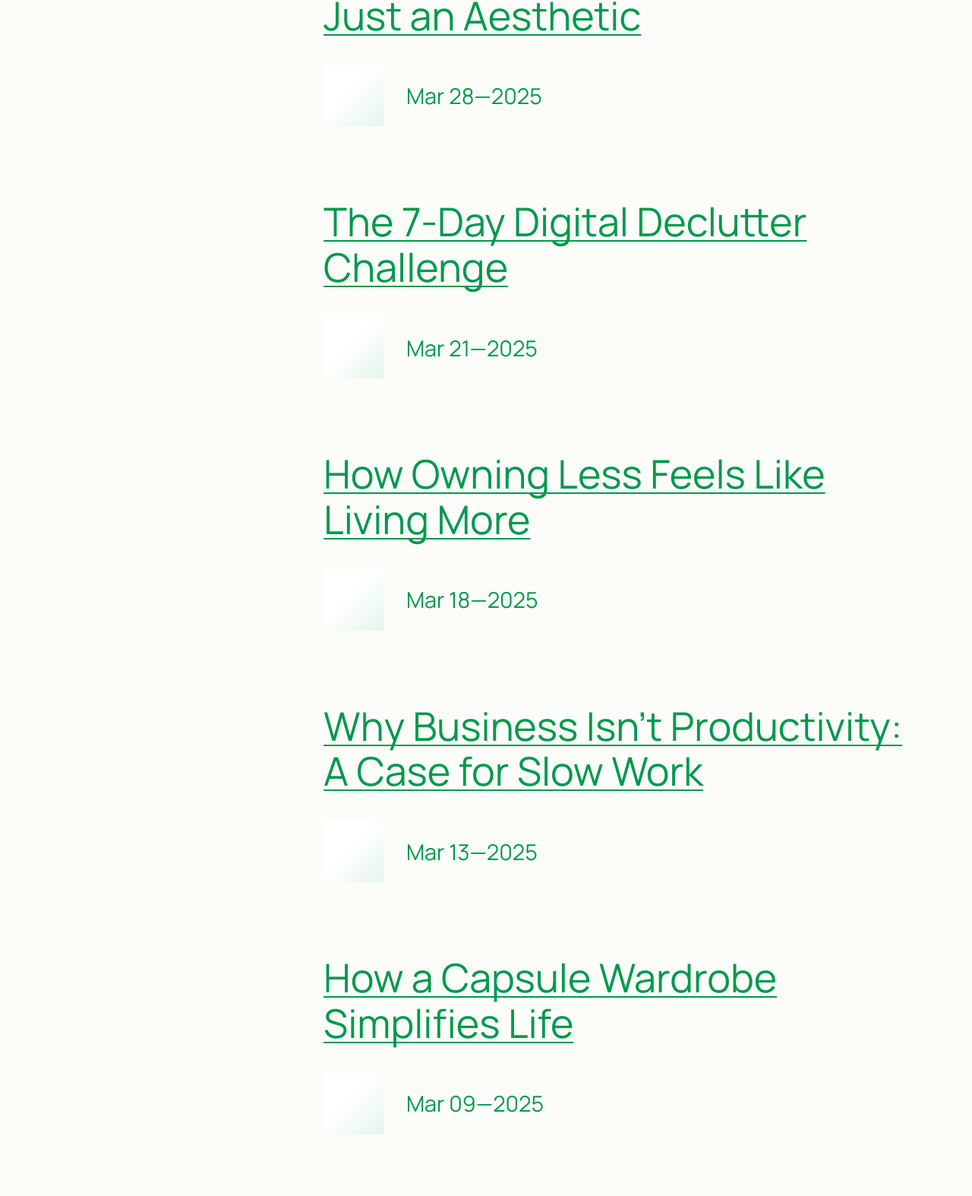
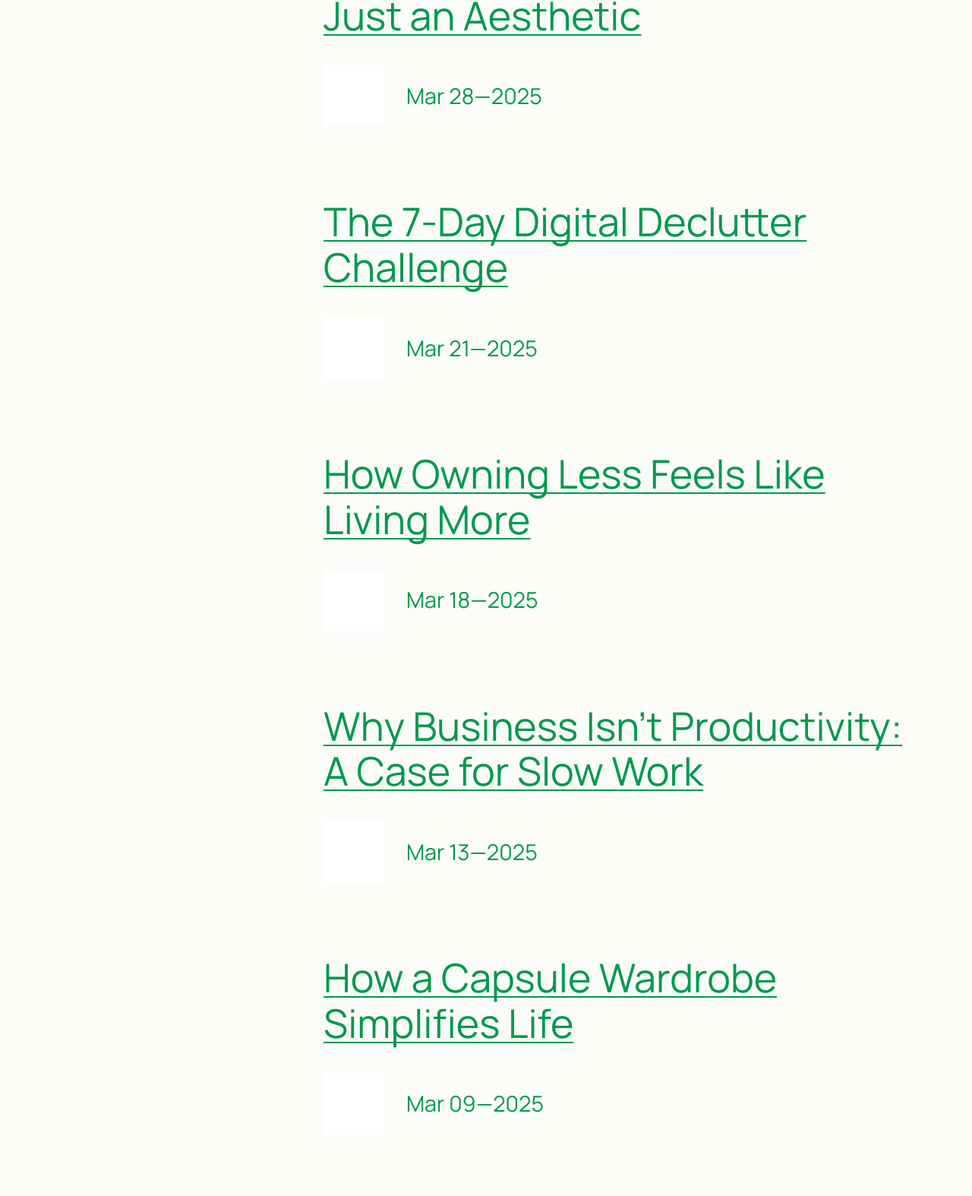
Before and after one commit to takeachangs/takeachangs.github.io, a Jekyll site: the page built from index.html, in a window 1280 px wide. Shown: the part 634-2208 px from the top of the page at 76% size. Built offline with Jekyll 4.4.1, drawn with Linux system fonts in a browser that asks for light colours; grey boxes are pictures that could not be loaded.

Commit message:
style: soften duotone with branded overlay

```diff
--- a/css/styles.css
+++ b/css/styles.css
@@ -518,20 +518,16 @@
   width: 80px;
   height: 80px;
   flex-shrink: 0;
-  background: linear-gradient(135deg, var(--duotone-shadow), var(--duotone-highlight));
   overflow: hidden;
   position: relative;
 }
 
-.post-image-container::after {
-  content: '';
+.post-image-container::before {
+  content: "";
   position: absolute;
-  top: 0;
-  left: 0;
-  right: 0;
-  bottom: 0;
-  background: linear-gradient(135deg, transparent 40%, var(--primary-green) 100%);
-  opacity: 0.1;
+  inset: 0;
+  background: rgba(0, 153, 77, 0.08);
+  mix-blend-mode: multiply;
   pointer-events: none;
 }
 
@@ -541,6 +537,10 @@
   object-fit: cover;
   filter: url(#duotone-green);
   transition: filter 0.3s ease;
+}
+
+.post-image-container:hover::before {
+  background: rgba(0, 153, 77, 0.12);
 }
 
 .post-image:hover {
```
Also changed, not shown: _layouts/default.html (+9 -9 lines).
